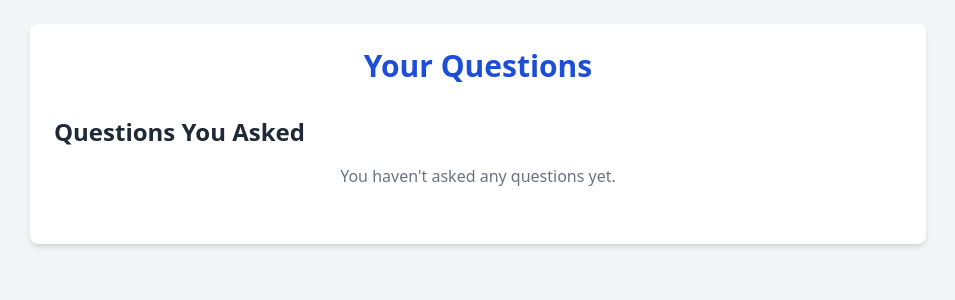
After one commit to aeshaladani/SheCares, a Django app: page /accounts/your_questions/ in a window 1280 px wide. The commit adds this page. Shown: the top 300 px of the page, without its empty margins (162-1117 px from the left). Run offline with Django 4.2, Linux system fonts and the light colour scheme; the visitor is signed in with stand-in values (Sample User, id 1); some libraries are stand-ins or nearby versions.

Commit message:
Your asked qustion page

```diff
--- /dev/null
+++ b/accounts/templates/accounts/your_questions.html
@@ -0,0 +1,88 @@
+<!DOCTYPE html>
+<html lang="en">
+<head>
+  <meta charset="UTF-8">
+  <meta name="viewport" content="width=device-width, initial-scale=1.0">
+  <title>Your Questions - SheCares</title>
+  <!-- Tailwind CSS CDN -->
+  <script src="https://cdn.tailwindcss.com"></script>
+</head>
+<body class="bg-gray-100 p-6">
+  <div class="max-w-4xl mx-auto bg-white p-6 rounded-lg shadow-md">
+    <h1 class="text-3xl font-bold text-center text-blue-700 mb-8">Your Questions</h1>
+
+    <!-- Section: Questions You Asked -->
+
+    <section class="mb-8">
+      <h2 class="text-2xl font-semibold text-gray-800 mb-4">Questions You Asked</h2>
+      {% if asked_questions %}
+        {% for question in asked_questions %}
+          <div class="p-4 border border-gray-300 rounded-lg shadow bg-gray-50 mb-4">
+            <button onclick="toggleAnswers('{{ question.qus_id }}')" class="w-full text-left focus:outline-none">
+              <p class="text-lg font-semibold text-gray-800">{{ question.text }}</p>
+              <p class="text-gray-600 text-sm">
+                Asked on {{ question.created_at|date:"M d, Y" }} | Likes: {{ question.upvote_count }}
+              </p>
+            </button>
+            <div id="answers-{{ question.qus_id }}" class="hidden mt-3 pl-4 border-l-4 border-gray-400 space-y-2">
+              {% for answer in question.answers.all %}
+                <div class="p-3 bg-gray-100 rounded-md">
+                  <p class="text-gray-800">{{ answer.text }}</p>
+                  <p class="text-xs text-gray-500">
+                    Answered by {{ answer.user.username }} on {{ answer.created_at|date:"M d, Y" }} | Likes: {{ answer.upvote_count }}
+                  </p>
+                </div>
+              {% empty %}
+                <p class="text-gray-500 text-sm">No answers yet.</p>
+              {% endfor %}
+            </div>
+          </div>
+        {% endfor %}
+      {% else %}
+        <p class="text-center text-gray-500">You haven't asked any questions yet.</p>
+      {% endif %}
+    </section>
+
+    <!-- Section: Questions You Answered -->
+    {% if user.role == "doctor" %}
+    <section>
+
+      <h2 class="text-2xl font-semibold text-gray-800 mb-4">Questions You Answered</h2>
+      {% if answered_questions %}
+        {% for question in answered_questions %}
+          <div class="p-4 border border-gray-300 rounded-lg shadow bg-gray-50 mb-4">
+            <button onclick="toggleAnswers('{{ question.qus_id }}')" class="w-full text-left focus:outline-none">
+              <p class="text-lg font-semibold text-gray-800">{{ question.text }}</p>
+              <p class="text-gray-600 text-sm">
+                Asked by {{ question.user.username }} on {{ question.created_at|date:"M d, Y" }} | Likes: {{ question.upvote_count }}
+              </p>
+            </button>
+            <div id="answers-{{ question.qus_id }}" class="hidden mt-3 pl-4 border-l-4 border-gray-400 space-y-2">
+              {% for answer in question.answers.all %}
+                <div class="p-3 bg-gray-100 rounded-md">
+                  <p class="text-gray-800">{{ answer.text }}</p>
+                  <p class="text-xs text-gray-500">
+                    Answered by {{ answer.user.username }} on {{ answer.created_at|date:"M d, Y" }} | Likes: {{ answer.upvote_count }}
+                  </p>
+                </div>
+              {% empty %}
+                <p class="text-gray-500 text-sm">No answers yet.</p>
+              {% endfor %}
+            </div>
+          </div>
+        {% endfor %}
+      {% else %}
+        <p class="text-center text-gray-500">You haven't answered any questions yet.</p>
+      {% endif %}
+    </section>
+    {% endif %}
+  </div>
+
+  <!-- JavaScript for toggling answers -->
+  <script>
+    function toggleAnswers(questionId) {
+      document.getElementById('answers-' + questionId).classList.toggle('hidden');
+    }
+  </script>
+</body>
+</html>
--- a/accounts/urls.py
+++ b/accounts/urls.py
@@ -5,7 +5,7 @@ from django.contrib.auth.views import LogoutView
 from django.urls import reverse_lazy
 from patient.views import patient_dashboard
 from gync.views import doctor_dashboard
-from .views import faq_page, add_question, add_answer, login_view, upvote_question, upvote_answer ,profile_view, upload_profile_picture, remove_profile_picture
+from .views import faq_page, add_question, add_answer, login_view, upvote_question, upvote_answer ,profile_view, upload_profile_picture, remove_profile_picture, your_questions
 from .views import gynecologist_profile_view, submit_feedback
 
 app_name = 'accounts'  # Define the app namespace
@@ -40,6 +40,7 @@ urlpatterns = [
 
     path("faq/toggle_like_question/", upvote_question, name="upvote_question"),
     path("faq/toggle_like_answer/", upvote_answer, name="upvote_answer"),
+    path("your_questions/", your_questions, name="your_questions"),
     path('patient/', include('patient.urls', namespace='patient')),
     path('gync/', include('gync.urls', namespace='gync')),
 ]
--- a/accounts/views.py
+++ b/accounts/views.py
@@ -685,3 +685,18 @@ def add_question(request):
 @login_required
 def add_answer(request, question_id):
     return redirect("accounts:faq_page")
+
+
+@login_required
+def your_questions(request):
+    # Questions the user asked:
+    asked_questions = Question.objects.filter(user=request.user).order_by("-created_at")
+
+    # Questions the user answered (distinct)
+    answered_question_ids = Answer.objects.filter(user=request.user).values_list('qus__qus_id', flat=True).distinct()
+    answered_questions = Question.objects.filter(qus_id__in=answered_question_ids).order_by("-created_at")
+
+    return render(request, "accounts/your_questions.html", {
+        "asked_questions": asked_questions,
+        "answered_questions": answered_questions,
+    })
```
Also changed, not shown: accounts/templates/accounts/faq.html (+9 -2 lines).
